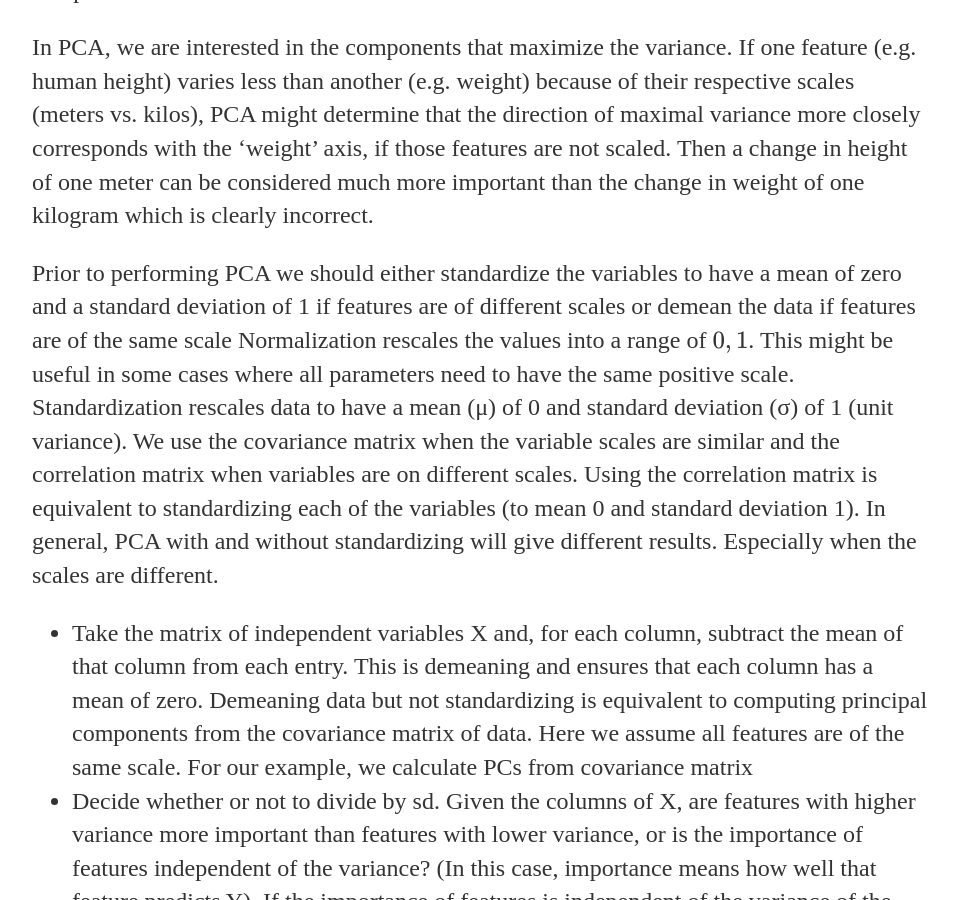
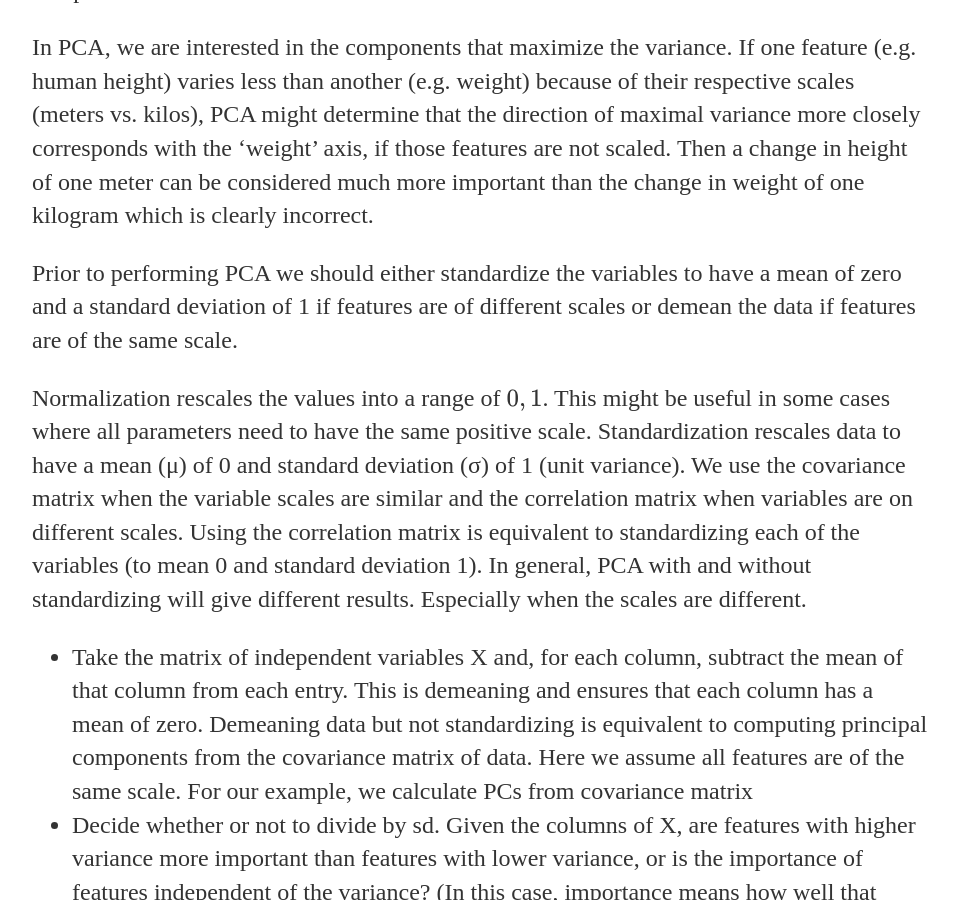
Before and after one commit to lakshmi2688/lakshmi2688.github.io, a Jekyll site: the page built from _posts/2022-01-15-Principal Component Analysis of Images.md, in a window 1280 px wide and 900 px high, scrolled down 1209 px. Shown: the whole window, without its empty margins (160-1116 px from the left). Built offline with Jekyll 4.4.1, drawn with Linux system fonts in a browser that asks for light colours; formulas are drawn with MathJax 3.

Commit message:
Update 2022-01-15-Principal Component Analysis of Images.md

```diff
--- a/_posts/2022-01-15-Principal Component Analysis of Images.md
+++ b/_posts/2022-01-15-Principal Component Analysis of Images.md
@@ -15,9 +15,9 @@ date: 2022-01-15
 
 <p>In PCA, we are interested in the components that maximize the variance. If one feature (e.g. human height) varies less than another (e.g. weight) because of their respective scales (meters vs. kilos), PCA might determine that the direction of maximal variance more closely corresponds with the ‘weight’ axis, if those features are not scaled. Then a change in height of one meter can be considered much more important than the change in weight of one kilogram which is clearly incorrect. </p>
 
-<p>Prior to performing PCA we should either standardize the variables to have a mean of zero and a standard deviation of 1 if features are of different scales or demean the data if features are of the same scale
+<p>Prior to performing PCA we should either standardize the variables to have a mean of zero and a standard deviation of 1 if features are of different scales or demean the data if features are of the same scale.</p>
 
-Normalization rescales the values into a range of [0,1]. This might be useful in some cases where all parameters need to have the same positive scale. Standardization rescales data to have a mean (μ) of 0 and standard deviation (σ) of 1 (unit variance).
+<p>Normalization rescales the values into a range of [0,1]. This might be useful in some cases where all parameters need to have the same positive scale. Standardization rescales data to have a mean (μ) of 0 and standard deviation (σ) of 1 (unit variance).
 
 We use the covariance matrix when the variable scales are similar and the correlation matrix when variables are on different scales. Using the correlation matrix is equivalent to standardizing each of the variables (to mean 0 and standard deviation 1). In general, PCA with and without standardizing will give different results. Especially when the scales are different.</p>
 
```
